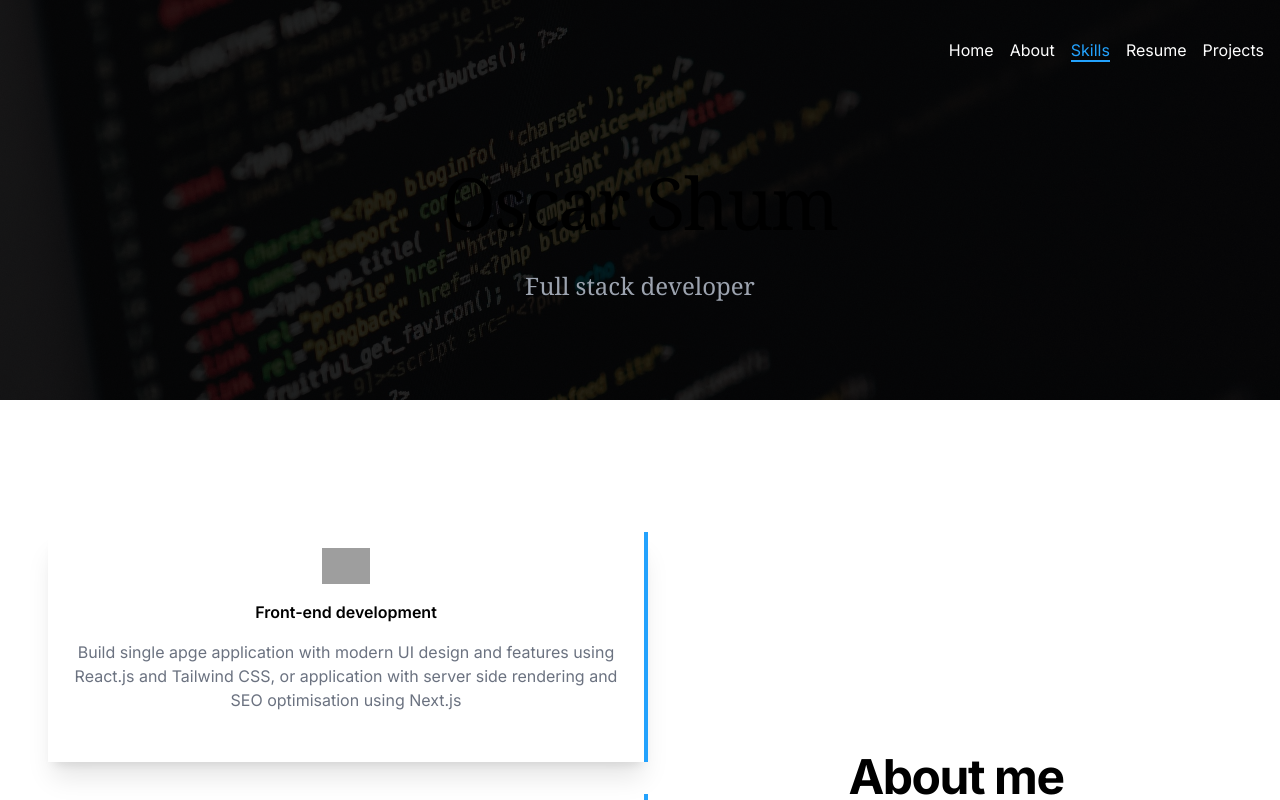
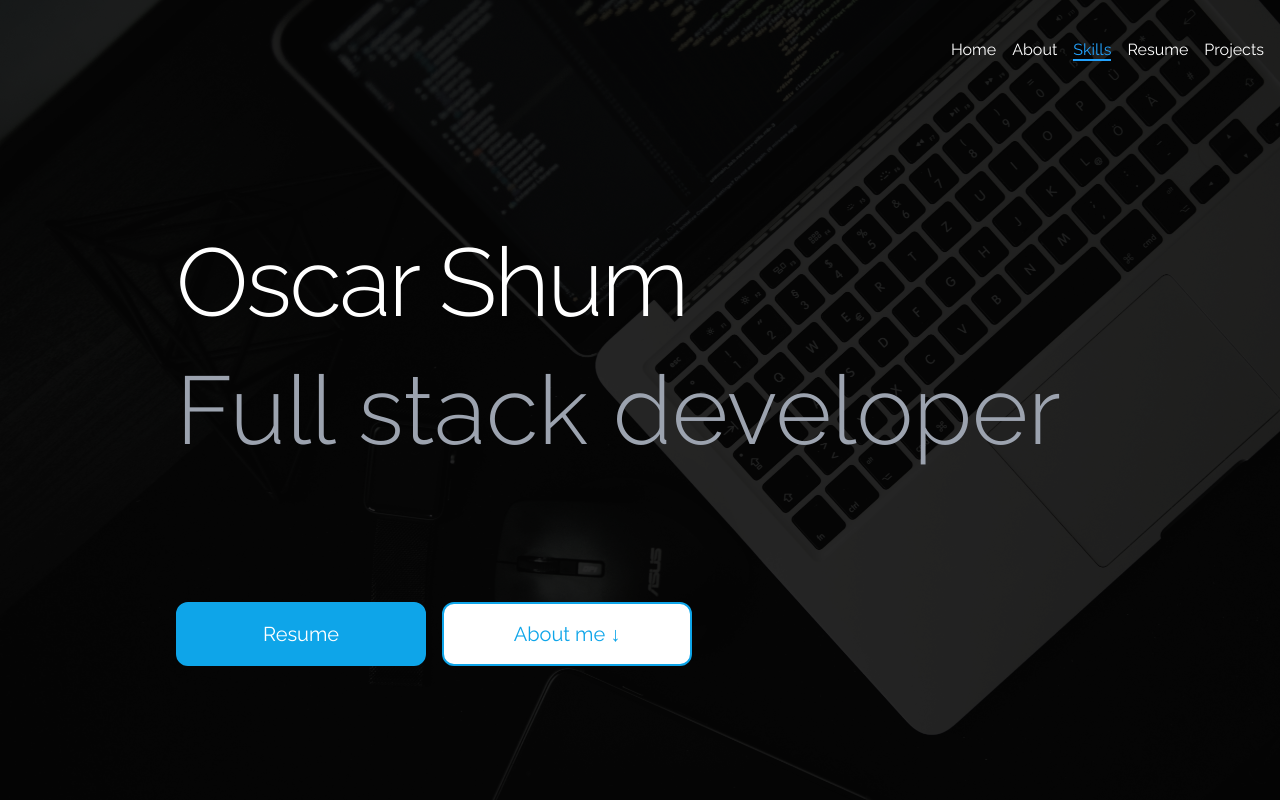
Before and after one commit to oscar22558/portfolio, a Next.js app in the folder ui/: page / in a window 1280 px wide. Shown: the top 800 px of the page. Built offline with nearby package versions, Linux system fonts and the light colour scheme; grey boxes are pictures that could not be loaded.

Commit message:
Updated the design of home section

```diff
--- /dev/null
+++ b/ui/app/(components)/(button)/Button.tsx
@@ -0,0 +1,19 @@
+import { MouseEventHandler, ReactNode } from "react"
+import Text from "../(text)/Text"
+
+interface Props{
+    onClick?: MouseEventHandler<HTMLSpanElement>
+    children?: ReactNode
+    className?: string | null
+    mode: "contained" | "outlined"
+}
+
+const Button = ({onClick, children, className, mode}: Props)=>{
+    const textColor = mode === "contained" ? "text-white" : "text-[#0EA5E9]"
+    const bgColor = mode === "contained" ? "bg-[#0EA5E9]" : "bg-white"
+    const border = mode === "contained" ? "border-2" : "border-2"
+    return <div className={`rounded-xl inline-block inline-flex justify-center items-center py-3 sm:py-4 px-4 cursor-pointer transition duration-500 hover:scale-110 border-[#0EA5E9] ${border} ${bgColor} ${className}`} onClick={onClick}>
+        <span className={`${textColor} text-lg sm:text-xl`}>{children}</span>
+    </div>
+}
+export default Button
--- a/ui/app/(components)/(text)/Text.tsx
+++ b/ui/app/(components)/(text)/Text.tsx
@@ -1,5 +1,4 @@
 import { ReactNode } from "react";
-import style from "./style.module.css"
 import AppClassName from "@/app/AppClassName";
 
 interface Props{
@@ -9,7 +8,7 @@ interface Props{
 }
 
 export function Text({children, className, color = AppClassName.contentTextColor}: Props){
-    return <span className={`${color} text-base inline-block ${style["max-width"]} ${className}`}>{children}</span>
+    return <span className={`${color} text-base inline-block max-w-[600px] ${className}`}>{children}</span>
 }
 
 export default Text
--- a/ui/app/(components)/(text)/style.module.css
+++ /dev/null
@@ -1,3 +0,0 @@
-.max-width{
-    max-width: 600px;
-}
--- a/ui/app/(home)/Home.tsx
+++ b/ui/app/(home)/Home.tsx
@@ -1,15 +1,44 @@
+import Button from '../(components)/(button)/Button'
 import { SectionTopSpacer } from '../(components)/(section-top-spacer)/SectionTopSpacer'
 import style from './style.module.css'
 
 export function Home(){
-    return <div id='home' className={`section-container flex flex-col justify-start items-center ${style["container"]} relative`}>        <div className={`${style["bg-layer"]} absolute inset-0 z-0`}></div>
+    return <>
+    <div id='home' className={`hidden lg:flex flex flex-col justify-start items-start h-screen w-full relative px-44`}>
         <SectionTopSpacer />
-        <div className={"flex flex-col justify-center items-center grow"}>
-            <div className={`flex justify-center text-7xl tracking-tight transition duration-300 ${style.title}`}>Oscar Shum</div>
-            <div className={`flex justify-center text-2xl py-8 text-gray-400 ${style.subtitle} ${style["initial-ease"]}`}>
-                <span className={style["colored-text"]}>Full stack developer</span>
+        <img src="/home-bg.jpg" className="absolute inset-0 w-screen h-screen object-cover z-0"/>
+        <div className={`${style["bg-layer"]} absolute inset-0 z-0`}></div>
+        <div className='flex flex-col justify-center items-start grow z-10'>
+            <div className={"flex flex-col justify-center items-start"}>
+                <div className={`flex justify-center tracking-tight transition duration-300 text-white text-8xl font-light z-10`}>
+                    <span >Oscar Shum</span>
+                </div>
+                <div className={`flex justify-center py-8 text-gray-400 text-[#B6B6B6] text-8xl font-light ${style["initial-ease"]} z-10`}>
+                    <span>Full stack developer</span>
+                </div>
             </div>
-
+            <div className='mt-28 z-10'>
+                <Button mode="contained" className="w-[250px]">Resume</Button>
+                <Button mode="outlined" className="ml-4 w-[250px]">About me ↓</Button>
+            </div>
         </div>
     </div>
+    <div id='home' className={`flex lg:hidden flex flex-col justify-center items-center h-screen w-full relative`}>
+        <SectionTopSpacer />
+        <img src="/home-bg.jpg" className="absolute inset-0 w-screen h-screen object-cover"/>
+        <div className={`${style["bg-layer"]} absolute inset-0 z-0`}></div>
+        <div className='z-[100] flex flex-col justify-center items-center grow'>
+            <div className={`flex justify-center tracking-tight transition duration-300 text-white text-5xl sm:text-7xl font-normal`}>
+                <span >Oscar Shum</span>
+            </div>
+            <div className={`flex justify-center py-4 text-gray-400 text-[#B6B6B6] text-4xl sm:text-6xl font-normal ${style["initial-ease"]}`}>
+                <span>Full stack developer</span>
+            </div>
+            <div className='mt-14 flex flex-col'>
+                <Button mode="contained" className="w-[200px]">Resume</Button>
+                <Button mode="outlined" className="mt-4 w-[200px]">About me ↓</Button>
+            </div>
+        </div>
+    </div>
+    </>
 }
--- a/ui/app/(home)/style.module.css
+++ b/ui/app/(home)/style.module.css
@@ -1,31 +1,11 @@
 .container{
-    min-height: 50vh;
-    color: rgb(var(--foreground-rgb));
-    background-color: #000;
-    background-image: url('/home-bg.jpg');
-    background-size: cover;
 }
 
 .bg-layer{
     background-color: #000000d8;
 }
-
-.title{
-    font-family: "Playfair Display", Georgia, serif;
-    z-index: 1;
-}
-
 .title:hover{
     transform: scale(1.05);
-}
-
-.subtitle{
-    font-family: "Playfair Display", Georgia, serif;
-    z-index: 1;
-
-}
-
-.colored-text{
 }
 
 .initial-ease{
--- a/ui/app/layout.tsx
+++ b/ui/app/layout.tsx
@@ -1,7 +1,8 @@
+import { subtle } from 'crypto'
 import './globals.css'
-import { Inter } from 'next/font/google'
+import { Inter, Raleway } from 'next/font/google'
 
-const inter = Inter({ subsets: ['latin'] })
+const raleway = Raleway({subsets: ["latin"]})
 
 export const metadata = {
     title: 'Oscar\'s Portfolio',
@@ -15,7 +16,7 @@ export default function RootLayout({
 }) {
     return (
         <html lang="en" >
-            <body className={`${inter.className}`}>
+            <body className={`${raleway.className}`}>
                 {children}
                 <div id="top-of-site-pixel-anchor"></div>
             </body>
```
Also changed, not shown: ui/package.json (line endings or trailing spaces), ui/public/home-bg.jpg.
